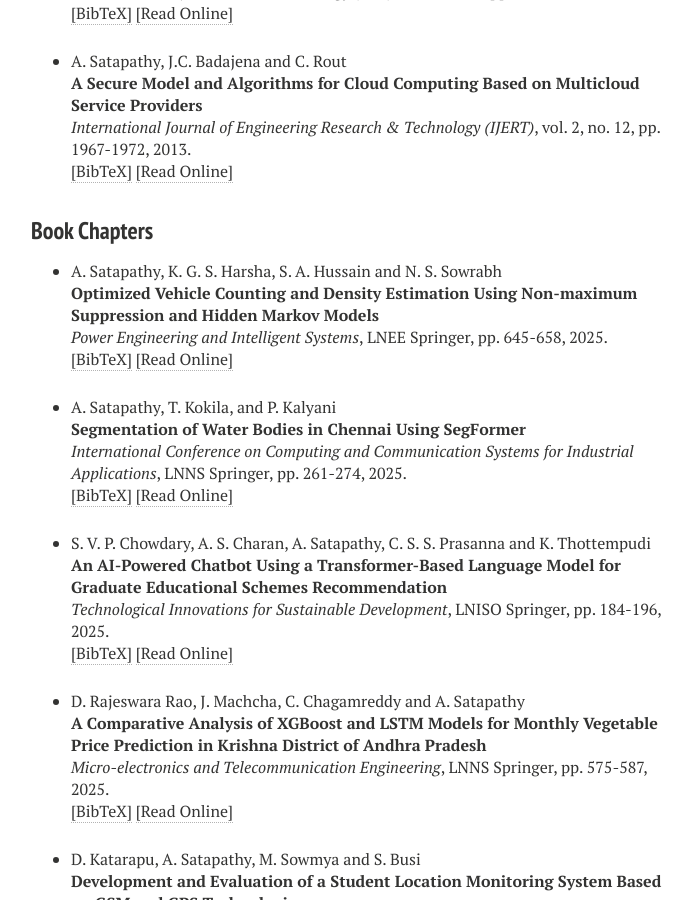
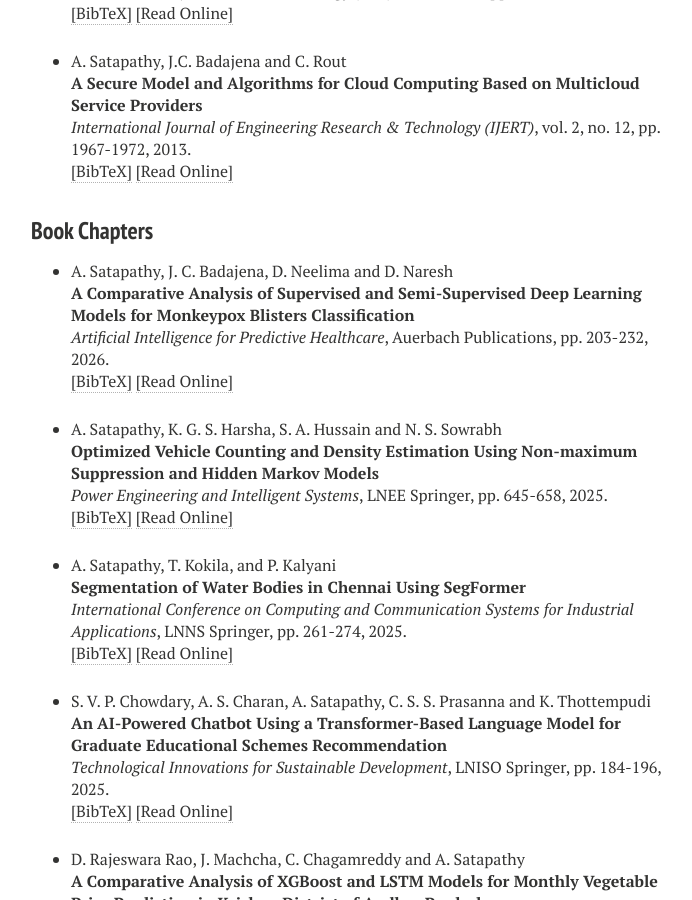
Before and after one commit to ashutoshsatapathy1990/ashutoshsatapathy1990.github.io, a Jekyll site: the page built from publications.md, in a window 1280 px wide and 900 px high, scrolled down 1589 px. Shown: the whole window, without its empty margins (289-981 px from the left). Built offline with Jekyll 4.4.1, drawn with Linux system fonts in a browser that asks for light colours; nearby versions of some CDN libraries.

Commit message:
Update publications.html

```diff
--- a/_layouts/publications.html
+++ b/_layouts/publications.html
@@ -395,6 +395,32 @@ pp. 1967-1972,
 <h3 style="margin-bottom:0px;padding-top:10px;">Book Chapters</h3>
 <ul class="biblist">
 
+<!-- Item: satapathycomparative -->
+<li ><p>
+A. Satapathy, J. C. Badajena, D. Neelima and D. Naresh
+<br><b>A Comparative Analysis of Supervised and Semi-Supervised Deep Learning Models for Monkeypox Blisters Classification</b><br>
+<i>Artificial Intelligence for Predictive Healthcare</i>,
+Auerbach Publications,
+pp. 203-232,
+2026.
+<br />
+<a href="javascript:toggleBibtex('satapathycomparative')">[BibTeX]</a>
+<a href= "https://www.taylorfrancis.com/chapters/edit/10.1201/9781003674542-12/comparative-analysis-supervised-semi-supervised-deep-learning-models-monkeypox-blisters-classification-ashutosh-satapathy-chandrakanta-badajena-duda-neelima-dukka-naresh">[Read Online]</a>
+</p>
+<div id="bib_satapathycomparative" class="bibtex noshow">
+<pre>
+@inproceedings{satapathycomparative,
+  title={A Comparative Analysis of Supervised and Semi-Supervised Deep Learning Models for Monkeypox Blisters Classification},
+  author={Satapathy, Ashutosh and Badajena, J Chandrakanta and Neelima, Duda and Naresh, Dukka},
+  booktitle={Artificial Intelligence for Predictive Healthcare},
+  pages={203--232},
+  year={2026},
+  publisher={Auerbach Publications}
+}
+</pre></div>
+
+</li>
+
 <!-- Item: satapathy2025optimized -->
 <li ><p>
 A. Satapathy, K. G. S. Harsha, S. A. Hussain and N. S. Sowrabh
```
Also changed, not shown: other parts of _layouts/publications.html (+7 -7 lines).
